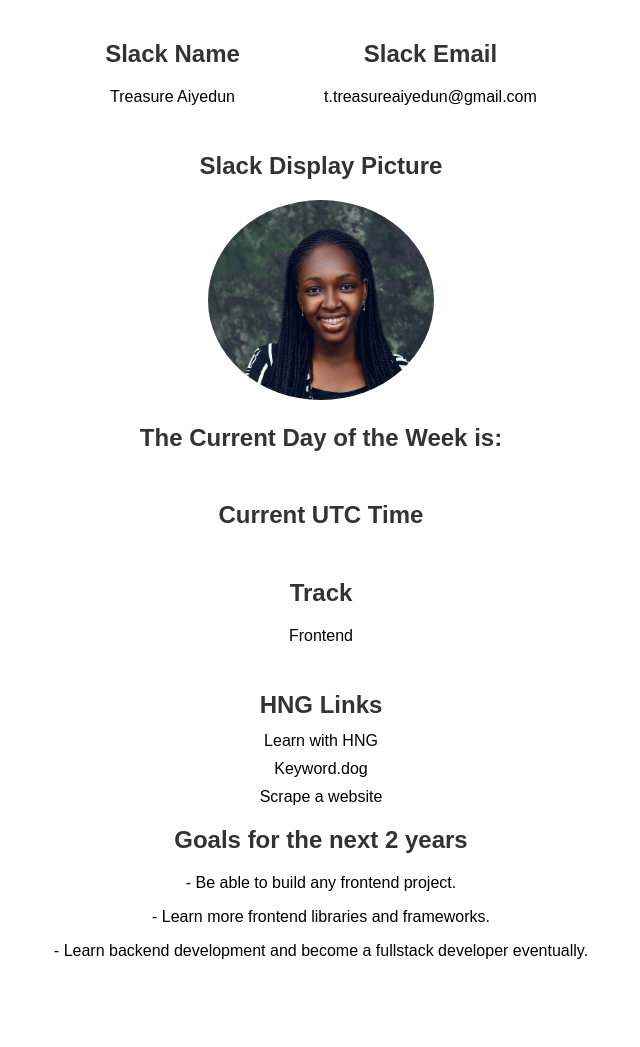
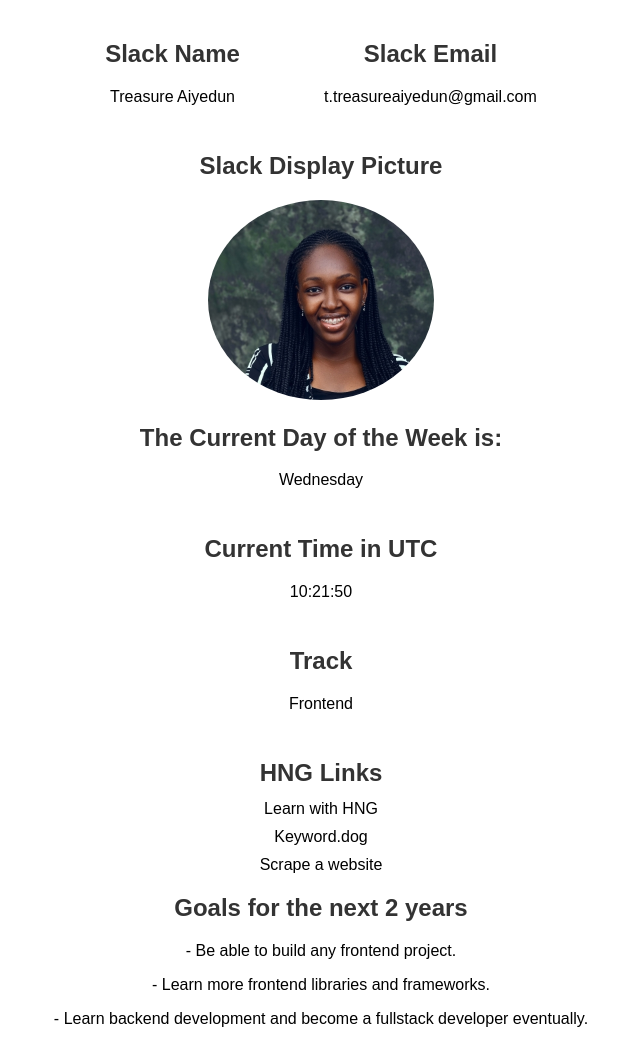
Before and after one commit to treasureaiyedun/HNG-Solution, a plain HTML site: page index.html in a window 1280 px wide. Shown: the whole page, without its empty margins (319-959 px from the left). Before the commit the page ends 1006 px from the top, so only its background shows below. Drawn offline with Linux system fonts and the light colour scheme.

Commit message:
updated my index.html file

```diff
--- a/index.html
+++ b/index.html
@@ -30,7 +30,7 @@
     </div>
 
     <div class="info">
-        <h2>Current UTC Time</h2>
+        <h2>Current Time in UTC</h2>
         <p data-testid="currentTimeUTC"></p>
     </div>
 
@@ -56,6 +56,6 @@
 
 
 
-    <script src="script.js"></script>
+    <script src="js/script.js"></script>
 </body>
 </html>
```
